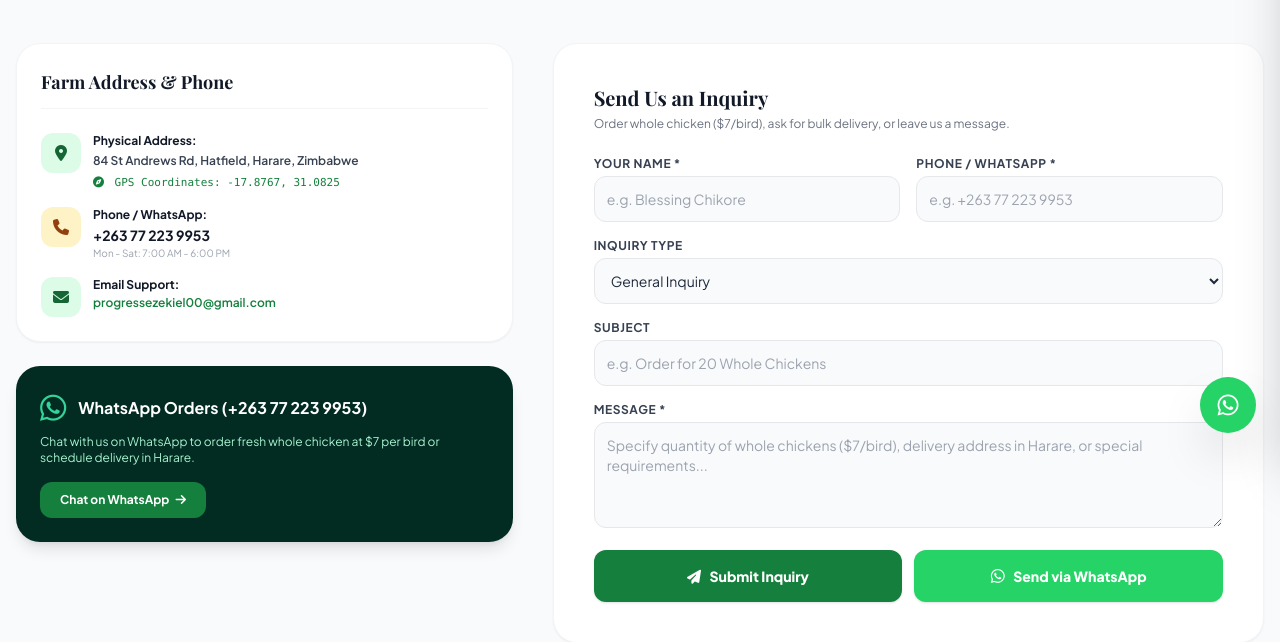
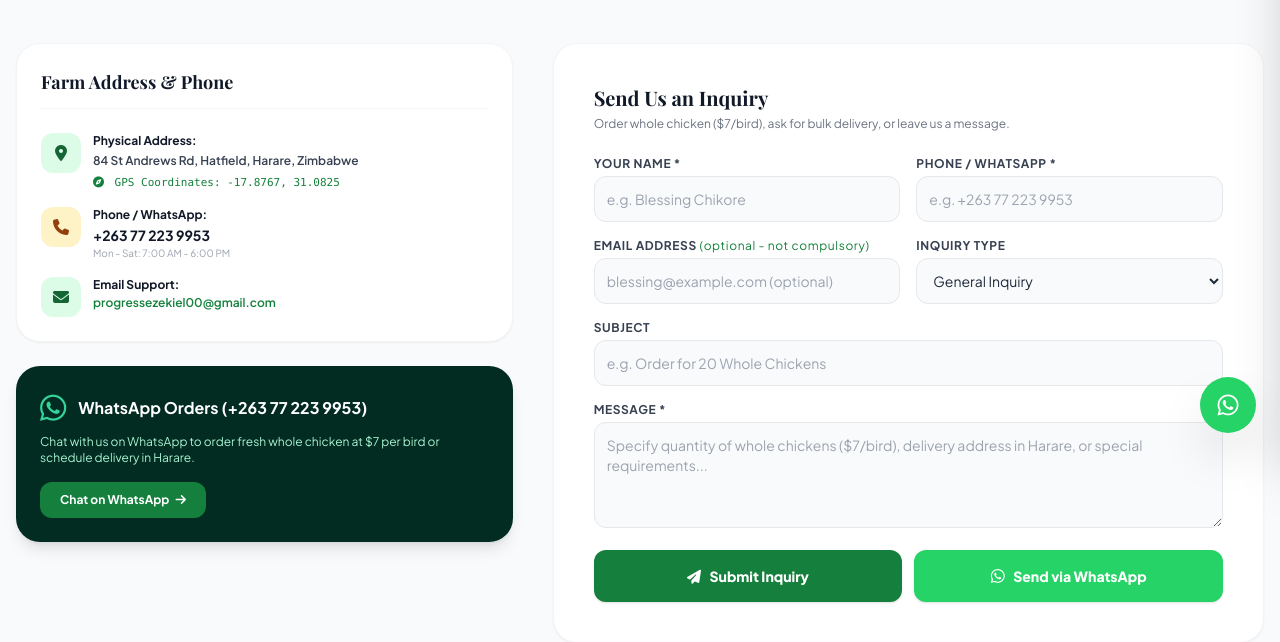
Before and after one commit to Progress-bill/gifric-farm, a Flask app: page /contact in a window 1280 px wide. Shown: the part 343-985 px from the top of the page. Run offline with Flask 3, Linux system fonts and the light colour scheme; some libraries are stand-ins or nearby versions; some web fonts are replaced.

Commit message:
Make email field optional and non-compulsory in checkout and contact forms

```diff
--- a/templates/contact.html
+++ b/templates/contact.html
@@ -97,6 +97,14 @@
                         </div>
                     </div>
 
+                    <div class="grid grid-cols-1 sm:grid-cols-2 gap-4">
+                        <div>
+                            <label class="block text-xs font-bold text-gray-700 uppercase tracking-wider mb-1">
+                                Email Address <span class="text-emerald-700 font-normal lowercase">(Optional - Not Compulsory)</span>
+                            </label>
+                            <input type="email" name="email" placeholder="blessing@example.com (optional)"
+                                   class="w-full text-sm bg-gray-50 border border-gray-200 rounded-xl p-3 focus:outline-none focus:ring-2 focus:ring-emerald-600 focus:bg-white">
+                        </div>
                         <div>
                             <label class="block text-xs font-bold text-gray-700 uppercase tracking-wider mb-1">Inquiry Type</label>
                             <select name="service_type" class="w-full text-sm bg-gray-50 border border-gray-200 rounded-xl p-3 focus:outline-none focus:ring-2 focus:ring-emerald-600 focus:bg-white">
@@ -104,6 +112,7 @@
                                 <option value="wholesale">Wholesale Chicken Supply ($7/bird)</option>
                                 <option value="feed">Poultry Feed & Supplies</option>
                             </select>
+                        </div>
                     </div>
 
                     <div>
@@ -133,6 +142,8 @@
 <script>
 function sendInquiryViaWhatsApp() {
     const name = document.querySelector('input[name="name"]').value.trim();
+    const emailInput = document.querySelector('input[name="email"]');
+    const email = emailInput ? emailInput.value.trim() : '';
     const phone = document.querySelector('input[name="phone"]').value.trim();
     const serviceType = document.querySelector('select[name="service_type"]');
     const serviceLabel = serviceType ? serviceType.options[serviceType.selectedIndex].text : 'General Inquiry';
@@ -148,6 +159,7 @@ function sendInquiryViaWhatsApp() {
     waMsg += `━━━━━━━━━━━━━━━━━\n`;
     waMsg += `*Name:* ${name}\n`;
     if (phone) waMsg += `*Phone / WhatsApp:* ${phone}\n`;
+    if (email) waMsg += `*Email:* ${email}\n`;
     waMsg += `*Inquiry Type:* ${serviceLabel}\n`;
     if (subject) waMsg += `*Subject:* ${subject}\n`;
     waMsg += `━━━━━━━━━━━━━━━━━\n`;
```
Also changed, not shown: templates/checkout.html (+15 -6 lines), instance/gifric_farm.db. Lines whose indentation alone changed are shown as unchanged.
